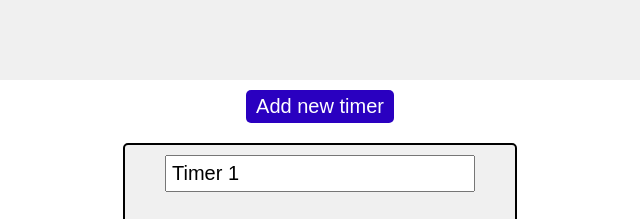
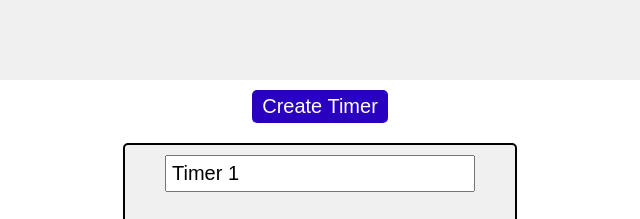
Before and after one commit to pulszar/task-timers, a plain HTML site: page index.html in a window 1280 px wide. Shown: the top 219 px of the page, 320-960 px from the left. Drawn offline with Linux system fonts and the light colour scheme.

Commit message:
Rename add new timer button

```diff
--- a/index.html
+++ b/index.html
@@ -11,7 +11,7 @@
 
     <h1 id= "title">Task Timers</h1>
     <div id = newTimerDiv>
-        <button onclick="newTimer()">Add new timer</button>
+        <button onclick="newTimer()">Create Timer</button>
     </div>
     <div id="timers">
         <div id="timerName0" class = "timerDisplay">
```
